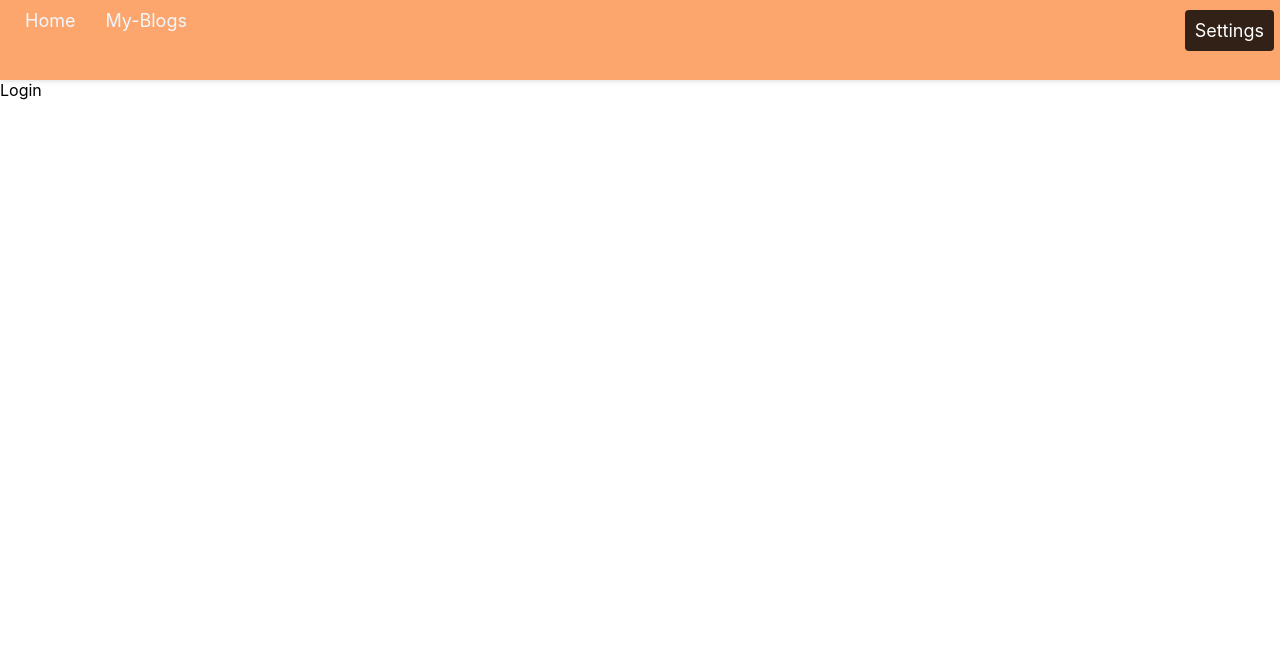
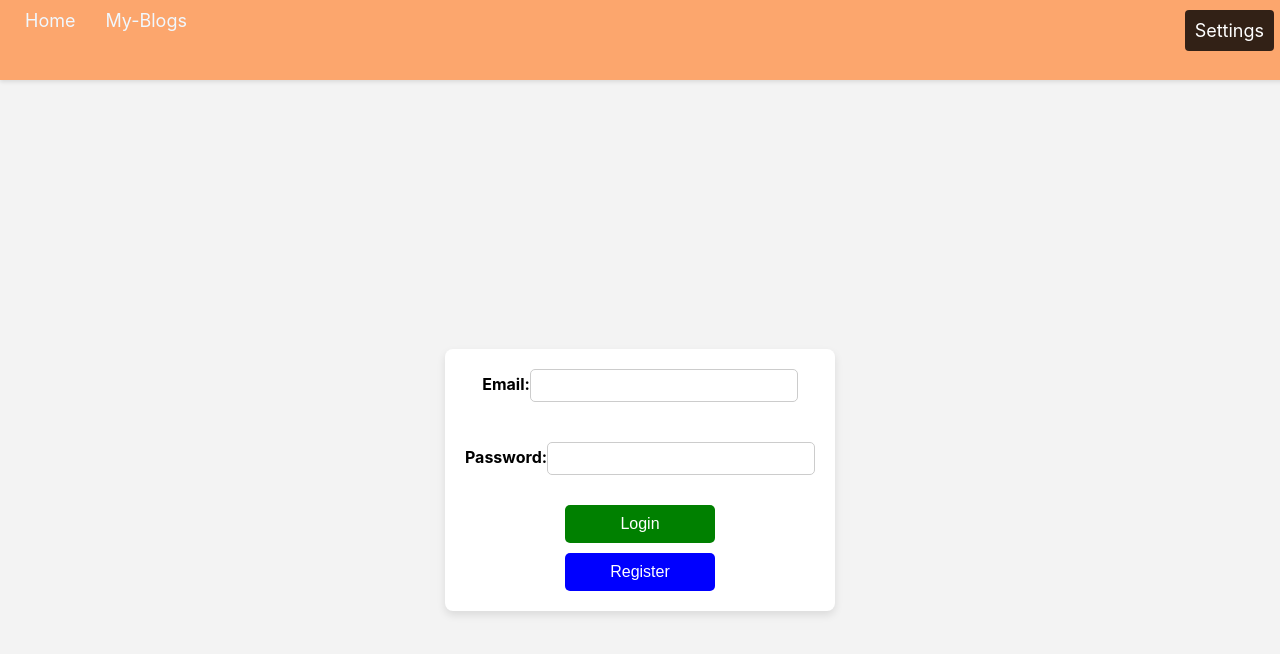
Before and after one commit to ZadeAbhishek/jioApp, a React (Create React App) app in the folder frontend/: page / in a window 1280 px wide. Shown: the top 654 px of the page. Built offline with nearby package versions, Linux system fonts and the light colour scheme.

Commit message:
Login updated

```diff
--- a/frontend/src/App.js
+++ b/frontend/src/App.js
@@ -7,6 +7,7 @@ import Publish from './Elements/Publish';
 import Navbar from './Elements/Navbar';
 import ViewBlog from './Elements/ViewBlog'
 import EditBlog from './Elements/EditBlog';
+import Settings from './Elements/Settings';
 function App() {
   return (
     <BrowserRouter>
@@ -18,6 +19,7 @@ function App() {
       <Route path="/publish" element={<Publish />}/>
       <Route path="/viewblog/:name" element={<ViewBlog />}/>
       <Route path="/editblog/:name" element={<EditBlog />}/>
+      <Route path="/settings" element={<Settings />}/>
     </Routes>
     </BrowserRouter>
   );
--- a/frontend/src/Elements/EditBlog.jsx
+++ b/frontend/src/Elements/EditBlog.jsx
@@ -28,6 +28,7 @@ const [blog, setBlog] = React.useState({
   const handleUpdate = () => {
     console.log('Blog Updated:', blog);
     console.log(blog.id)
+    // SUpport to send complete object here instade
     axios.post(updateUrl,{email:email,id:blog.id,title:blog.title,timestamp:blog.timestamp,author:blog.author,body:blog.body}).then((response)=>{alert(response.data)}).catch((error)=>{alert(error)})
   };
 
--- a/frontend/src/Elements/Home.jsx
+++ b/frontend/src/Elements/Home.jsx
@@ -4,7 +4,6 @@ import '../css/home.css';
 import TitleCard from './TitleCard';
 
 const globalBlogsUrl = 'http://localhost:8080/allblogs';
-
 function cpmt(blog1, blog2) {
   const t1 = Number(blog1.id);
   const t2 = Number(blog2.id);
--- a/frontend/src/Elements/Login.jsx
+++ b/frontend/src/Elements/Login.jsx
@@ -1,9 +1,64 @@
-import React from 'react'
+import React, { useState } from 'react';
+import "../css/login.css"
+import axios from 'axios';
+import { useNavigate } from 'react-router-dom';
+
+const loginUrl = 'http://localhost:8080/login';
 
 function Login() {
+  const navigate = useNavigate();
+  const [email, setEmail] = useState('');
+  const [password, setPassword] = useState('');
+
+  const handleEmailChange = (e) => {
+    setEmail(e.target.value);
+  };
+
+  const handlePasswordChange = (e) => {
+    setPassword(e.target.value);
+  };
+
+  const handleResponse = (response)=>{
+    const result = response.data;
+    if(typeof(result) == "object"){
+      localStorage.setItem("isloggedIn","True");
+      localStorage.setItem("email",`${email}`);
+      localStorage.setItem("name",`${result.name}`)
+      navigate("/personalblog");
+    }
+    else alert(result.data);
+  }
+
+  const handleLogin = () => {
+    console.log('Email:', email);
+    console.log('Password:', password);
+    axios.post(loginUrl,{email:email,password:password}).then((response)=>{handleResponse(response)}).catch((error)=>{alert(error)});
+  };
+
+  const handleRegister = () => {
+    // Handle registration logic here with 'email' and 'password' state values
+    console.log('Register - Email:', email);
+    console.log('Register - Password:', password);
+  };
+
   return (
-    <div>Login</div>
-  )
+    <div className="container">
+      <form>
+        <label>
+          Email:
+          <input type="email" value={email} onChange={handleEmailChange} />
+        </label>
+        <br />
+        <label>
+          Password:
+          <input type="password" value={password} onChange={handlePasswordChange} />
+        </label>
+        <button type="button" onClick={handleLogin} className="login">Login</button>
+<button type="button" onClick={handleRegister} className="register">Register</button>
+
+      </form>
+    </div>
+  );
 }
 
-export default Login
+export default Login;
--- a/frontend/src/Elements/Navbar.jsx
+++ b/frontend/src/Elements/Navbar.jsx
@@ -1,13 +1,14 @@
 import React from 'react'
 import '../css/navbar.css'
 import { Link } from 'react-router-dom'
+localStorage.setItem("isloggedIn","False");
 function Navbar() {
   return (
     <div className='navbar'>
         <nav>
         <Link  to="home" className='links'>Home</Link>
         <Link to="personalblog" className='links'>My-Blogs</Link>
-        <Link to="publish" className='links details'>Settings</Link>
+        <Link to="settings" className='links details'>Settings</Link>
         </nav>
     </div>
   )
--- a/frontend/src/Elements/PersonalBlog.jsx
+++ b/frontend/src/Elements/PersonalBlog.jsx
@@ -1,13 +1,14 @@
 import axios from 'axios';
 import React from 'react';
-import { Link } from 'react-router-dom';
+import { Link, useNavigate } from 'react-router-dom';
 import "../css/personalBlog.css"
-
 const globalBlogsUrl = 'http://localhost:8080/personalblog';
 const deleteBlogsUrl = 'http://localhost:8080/deleteblog';
-
 function PersonalBlogs() {
-  const email = 'zadeabhi55@gmail.com';
+  let isloggedIn = localStorage.getItem("isloggedIn") !== "False";
+  console.log(isloggedIn);
+  const navigate = useNavigate();
+  const email = localStorage.getItem("email");
   const [blogs, setBlogs] = React.useState([]);
 
   React.useEffect(() => {
@@ -29,8 +30,7 @@ function PersonalBlogs() {
     alert(response.data)
     window.location.reload(false);
   }
-  return (
-    <div className='home-body'>
+  if(isloggedIn) return (<div className='home-body'>
   {blogs.map((blog) => (
     <div key={blog.id} className='title-card'>
       <div className='title'>{blog.title}</div>
@@ -47,8 +47,8 @@ function PersonalBlogs() {
     </div>
   ))}
   <Link className='read-more publish-btn' to={{ pathname: `/publish`}} >Publish</Link>
-    </div>
-  );
+</div> );
+  else navigate("/")
 }
 
 export default PersonalBlogs;
--- a/frontend/src/Elements/Publish.jsx
+++ b/frontend/src/Elements/Publish.jsx
@@ -78,7 +78,7 @@ function Publish() {
         </div>
       </div>
 
-      <button onClick={handleUpdate}>Update</button>
+      <button onClick={handleUpdate}>Publish Blog</button>
     </div>
   )
 }
--- /dev/null
+++ b/frontend/src/Elements/Settings.jsx
@@ -0,0 +1,80 @@
+import React, { useState } from 'react';
+import "../css/settings.css"
+import axios from 'axios';
+import { useNavigate } from 'react-router-dom';
+
+const loginUrl = 'http://localhost:8080/userinfo';
+const updateUserUrl = 'http://localhost:8080/updateuserinfo';
+
+
+function Settings() {
+  const islogedIn = localStorage.getItem("isloggedIn") !== "False";
+  const navigate = useNavigate();
+  const [email, setEmail] = useState('');
+  const [name, setName] = useState('');
+  const [password, setPassword] = useState('');
+
+  React.useEffect(()=>{
+    axios.post(loginUrl,{email:localStorage.getItem("email")}).then((response)=>{handleUser(response)}).catch((error)=>{alert(error)});
+  },[])
+
+  const handleUser = (response)=>{
+    const data = response.data;
+    setEmail(localStorage.getItem("email"));
+    setName(data.name);
+    setPassword(data.password);
+  }
+
+  const handleEmailChange = (e) => {
+    setEmail(e.target.value);
+  };
+
+  const handleNameChange = (e) => {
+    setName(e.target.value);
+  };
+
+  const handlePasswordChange = (e) => {
+    setPassword(e.target.value);
+  };
+
+  const handleUpdate = () => {
+    // Perform update logic here using the 'email', 'name', and 'password' states
+    console.log('Updated Email:', email);
+    console.log('Updated Name:', name);
+    console.log('Updated Password:', password);
+    axios.post(updateUserUrl,{email:email, password:password , name:name}).then((response)=>{alert(response.data)}).catch((error)=>{alert(error)})
+
+    // Add logic to update user settings
+  };
+
+  const handleSingOut = () =>{
+    localStorage.clear();
+    navigate("/")
+  }
+  if(islogedIn) return (
+    <div>
+      <form>
+        <label>
+          Email:
+          <input type="email" value={email} onChange={handleEmailChange}  disabled/>
+        </label>
+        <br />
+        <label>
+          Name:
+          <input type="text" value={name} onChange={handleNameChange} />
+        </label>
+        <br />
+        <label>
+          Password:
+          <input type="text" value={password} onChange={handlePasswordChange} />
+        </label>
+        <br />
+        <button type="button" onClick={handleUpdate}>Update</button>
+        <button className='sign-Out' type="button" onClick={handleSingOut}>Sign Out</button>
+      </form>
+    </div>
+  );
+  else navigate("/")
+}
+
+export default Settings;
--- /dev/null
+++ b/frontend/src/css/login.css
@@ -0,0 +1,60 @@
+.container {
+    display: flex;
+    justify-content: center;
+    align-items: center;
+    min-height: 100vh;
+    background-color: rgba(240, 240, 240, 0.8);
+    /* Transparent grey background color */
+    box-shadow: 0 0 10px rgba(0, 0, 0, 0.2);
+    /* Box shadow */
+}
+
+form {
+    display: flex;
+    flex-direction: column;
+    align-items: center;
+    justify-content: center;
+    margin: 20px;
+    padding: 20px;
+    border-radius: 8px;
+    background-color: white;
+    box-shadow: 0 4px 8px rgba(0, 0, 0, 0.1);
+}
+
+label {
+    margin-bottom: 10px;
+}
+
+input[type='email'],
+input[type='password'] {
+    padding: 10px;
+    margin-bottom: 10px;
+    width: 250px;
+    text-align: center;
+}
+
+button {
+    padding: 10px 20px;
+    border: none;
+    border-radius: 5px;
+    cursor: pointer;
+    margin-top: 10px;
+    width: 150px;
+    font-size: 16px;
+}
+
+
+/* Login button style */
+
+button.login {
+    background-color: green;
+    color: white;
+}
+
+
+/* Register button style */
+
+button.register {
+    background-color: blue;
+    color: white;
+}
--- /dev/null
+++ b/frontend/src/css/settings.css
@@ -0,0 +1,40 @@
+form {
+    display: flex;
+    flex-direction: column;
+    align-items: center;
+    margin-top: 20px;
+}
+
+label {
+    margin-bottom: 10px;
+}
+
+input[type='email'],
+input[type='text'],
+input[type='password'] {
+    padding: 8px;
+    margin-bottom: 10px;
+    width: 250px;
+    border-radius: 5px;
+    border: 1px solid #ccc;
+}
+
+button {
+    padding: 10px 20px;
+    border: none;
+    border-radius: 5px;
+    cursor: pointer;
+    margin-top: 10px;
+    width: 150px;
+    font-size: 16px;
+    background-color: #007bff;
+    color: white;
+}
+
+button:hover {
+    background-color: #0056b3;
+}
+
+.sign-Out {
+    background-color: red;
+}
```
Also changed, not shown: 1 other file (tests, documents, lock files or other folders). Lines whose indentation alone changed are shown as unchanged.
